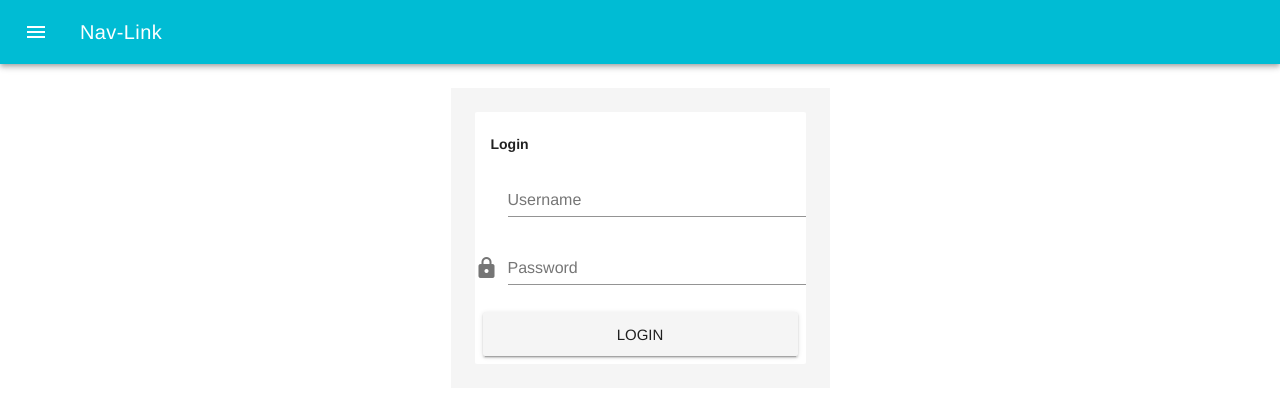
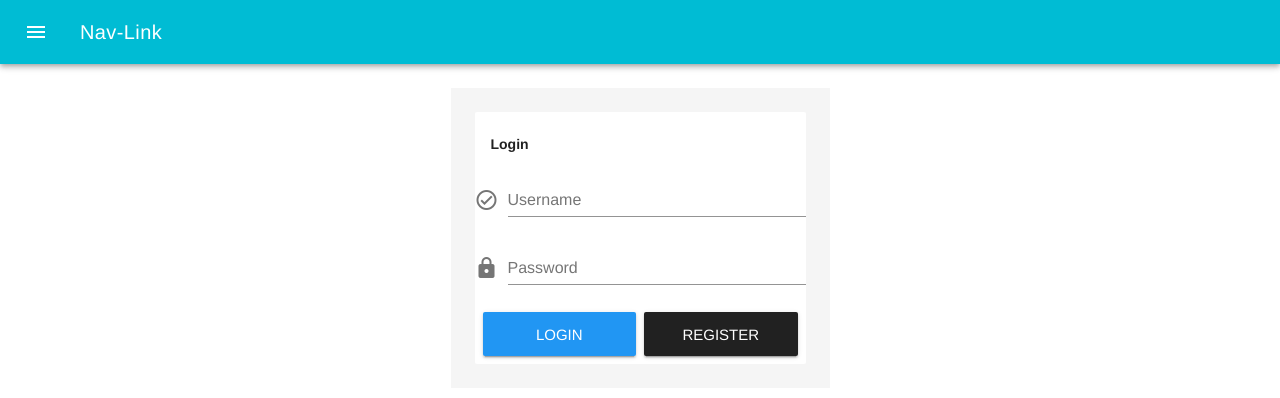
Before and after one commit to A-nupha/vue-barcode, a Vue app: page / in a window 1280 px wide. Shown: the top 398 px of the page. Built offline with nearby package versions, Linux system fonts and the light colour scheme.

Commit message:
Set vuetify plugin color

```diff
--- a/src/plugins/vuetify.js
+++ b/src/plugins/vuetify.js
@@ -1,7 +1,23 @@
 import Vue from 'vue';
 import Vuetify from 'vuetify';
 import 'vuetify/dist/vuetify.min.css';
+import colors from 'vuetify/es5/util/colors';
 
 Vue.use(Vuetify, {
+  theme: {
+    primary: colors.lightBlue.accent4,
+    primaryDark: colors.lightBlue.darken3,
+    primaryLight: colors.blue.lighten1,
+    success: colors.green.darken1,
+    error: colors.red.darken1,
+    warning: colors.yellow.darken4,
+  //   secondary: '#424242',
+  //   accent: '#82B1FF',
+  //   error: '#FF5252',
+  //   info: '#2196F3',
+  //   success: '#4CAF50',
+  //   warning: '#FFC107',
+  },
+  customProperties: true,
   iconfont: 'mdi',
-});
+})
--- a/src/views/Login.vue
+++ b/src/views/Login.vue
@@ -10,10 +10,11 @@
               <h4>Login</h4>
             </v-card-title>
             <v-form>
-            <v-text-field prepend-icon="mdi-person" name="Username" label="Username"></v-text-field>
+            <v-text-field prepend-icon="mdi-check-circle-outline" name="Username" label="Username"></v-text-field>
             <v-text-field prepend-icon="mdi-lock" name="Password" label="Password" type="password"></v-text-field>
             <v-card-actions>
-              <v-btn primary large block>Login</v-btn>
+              <v-btn color="blue" dark large block>Login</v-btn>
+              <v-btn color="primary" dark large block>Register</v-btn>
             </v-card-actions>
             </v-form>
           </v-card>
```
